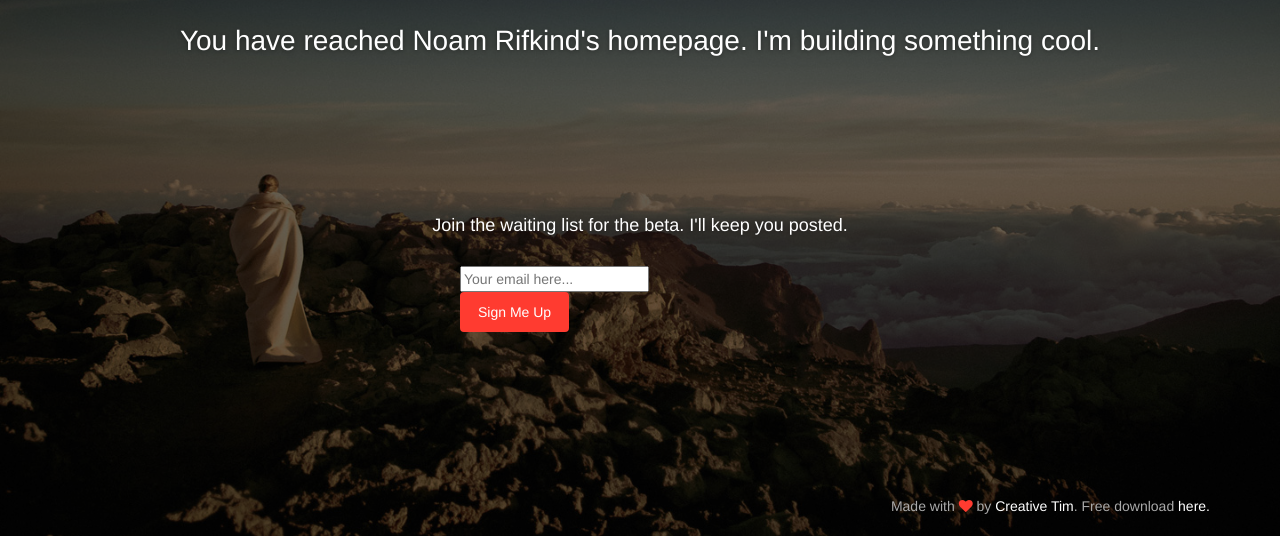
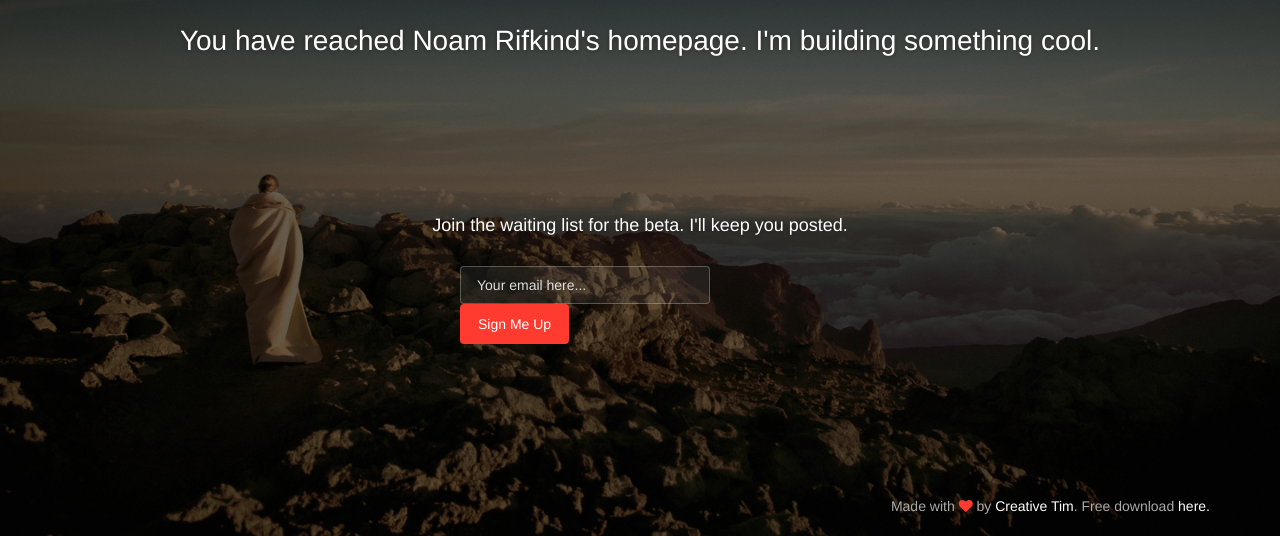
Before and after one commit to njrifkind/njrifkind.github.io, a plain HTML site: page index.html in a window 1280 px wide. Shown: the part 264-800 px from the top of the page. Drawn offline with Linux system fonts and the light colour scheme; a web font is replaced by a local one.

Commit message:
updated index.html
mailchimp html troubleshooting

```diff
--- a/index.html
+++ b/index.html
@@ -89,8 +89,8 @@
                           <div class="form-group">
     	                    <label class="sr-only" for="exampleInputEmail2">Email address</label>
 	                          <form action="http://noamrifkind.us8.list-manage.com/subscribe/post?u=613d6e702cb355e7c525e7be8&amp;id=8386a20bb8" method="post" id="mc-embedded-subscribe-form" name="mc-embedded-subscribe-form" class="validate" target="_blank">
-        		            	<input type="email" value="" name="EMAIL" class="email" id="mce-EMAIL" placeholder="Your email here...">
-                          			<button type="submit" class="btn btn-danger btn-fill">Sign Me Up</button>
+        		            	<input type="email" class="form-control transparent" value="" name="EMAIL" class="email" id="mce-EMAIL" placeholder="Your email here...">
+                          			<input type="submit" value="Sign Me Up" name="subscribe" id="mc-embedded-subscribe" class="btn btn-danger btn-fill">
                           		</form>
                         	  </div>
                         </form>
```
